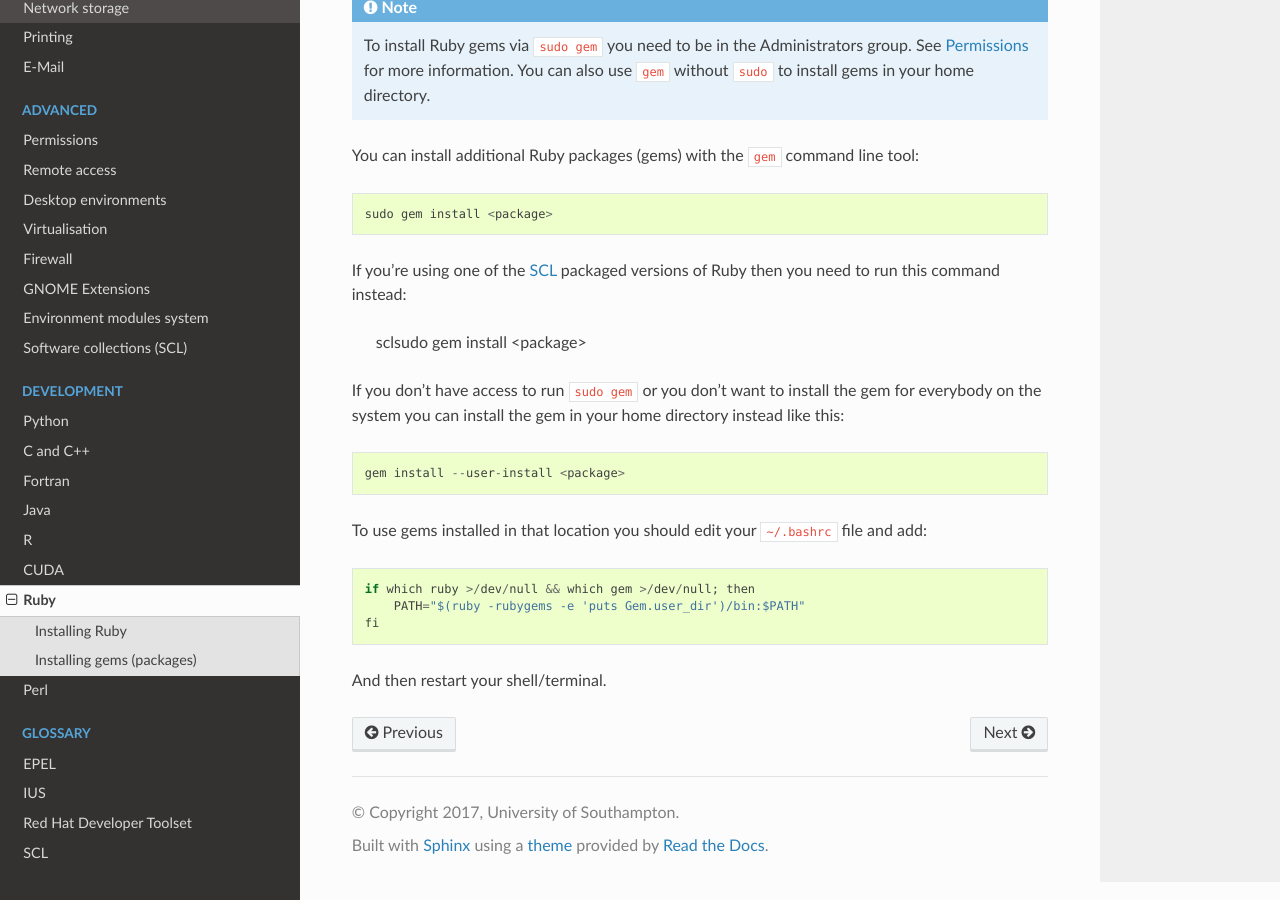
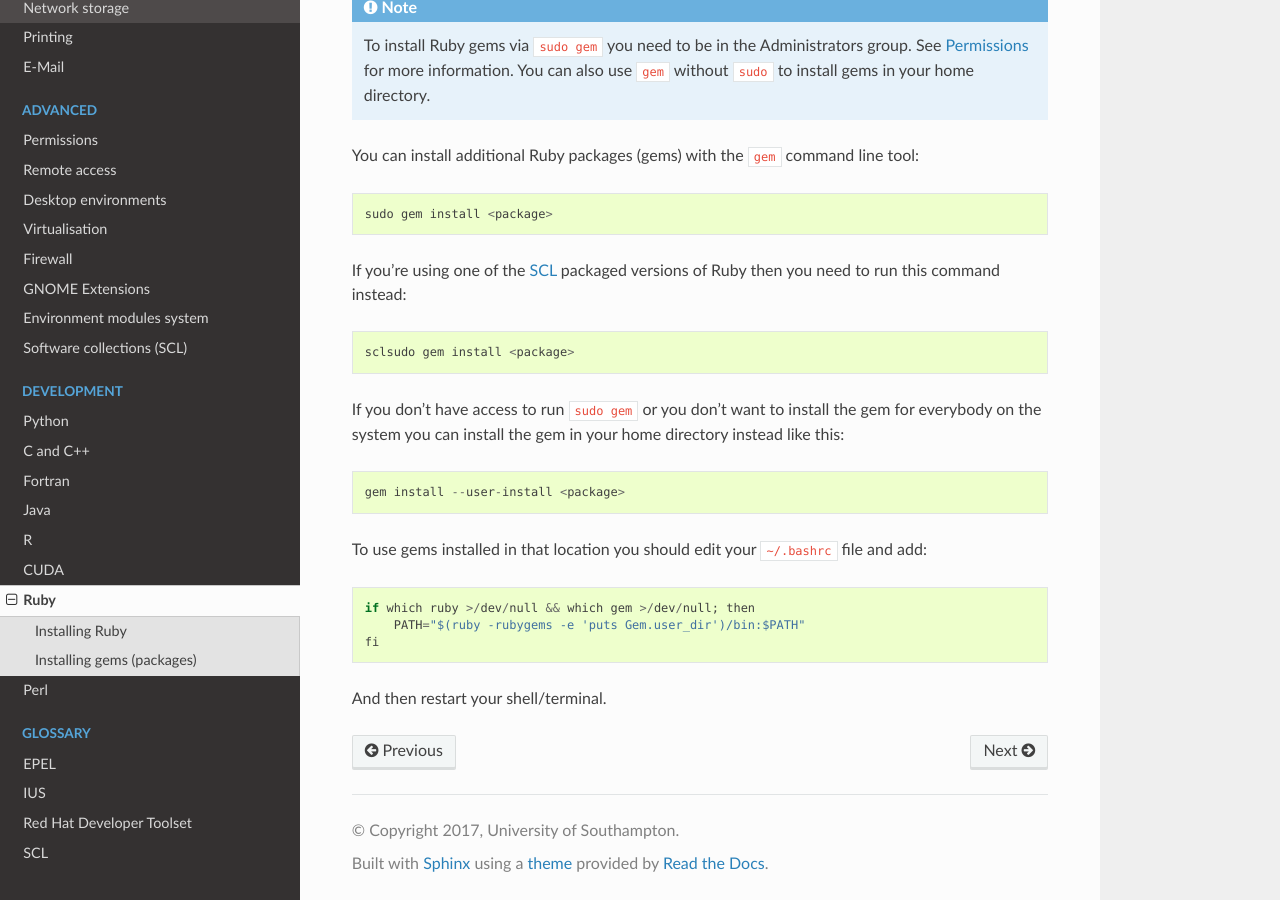
Before and after one commit to southampton/linuxdesktopdocs, a Sphinx documentation site: the page built from docs/ruby.rst, in a window 1280 px wide and 900 px high, scrolled down 808 px. Built offline with Sphinx 7.4.7 and the Read the Docs theme 2.0.0, drawn with Linux system fonts in a browser that asks for light colours.

```diff
--- a/docs/ruby.rst
+++ b/docs/ruby.rst
@@ -42,7 +42,7 @@ tool::
    sudo gem install <package>
 
 If you're using one of the :doc:`scl` packaged versions of Ruby then you need
-to run this command instead:
+to run this command instead::
 
    sclsudo gem install <package>
 
```
